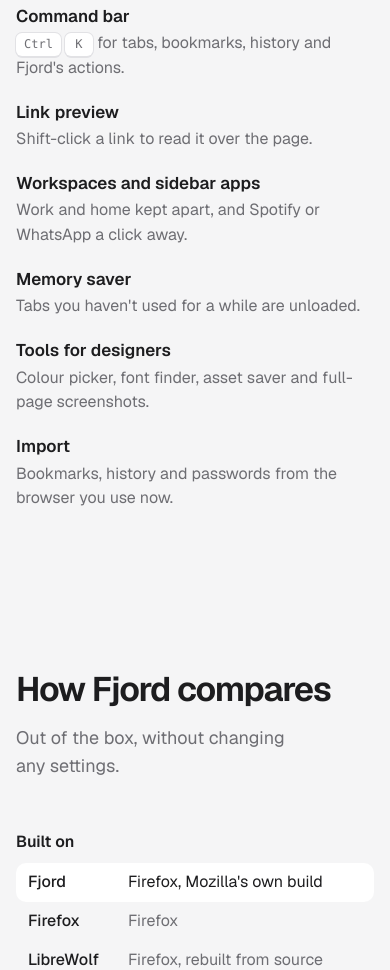
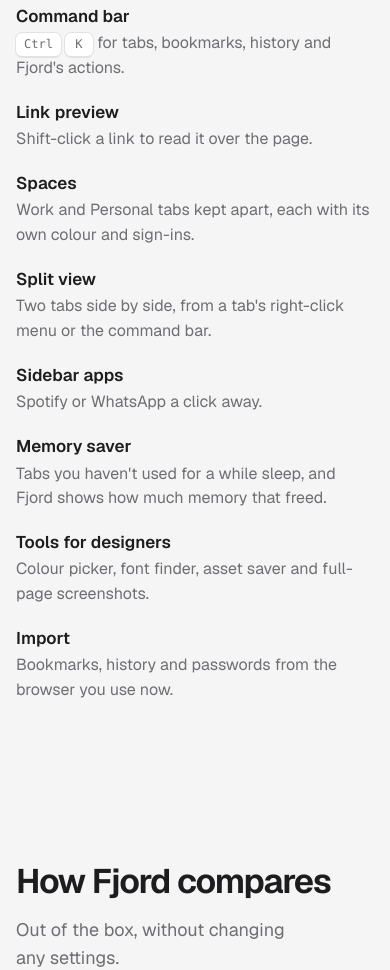
Before and after one commit to Elias-Mathisen/fjord, a plain HTML site: page docs/index.html in a window 390 px wide. Shown: the part 2717-3687 px from the top of the page. Drawn offline with Linux system fonts and the light colour scheme.

Commit message:
Fjord 2.0
Split view and Memory saver's freed memory join the 1.0.8 features (sync with iPhone, Spaces, the privacy report) as 2.0, and the website lists Spaces and split view.

```diff
--- a/docs/index.html
+++ b/docs/index.html
@@ -77,8 +77,10 @@
           <dt>Hide this</dt><dd>Right-click a cookie wall or sidebar and it's gone on that site.</dd>
           <dt>Command bar</dt><dd><span class="keys-inline"><kbd>Ctrl</kbd> <kbd>K</kbd></span> for tabs, bookmarks, history and Fjord's actions.</dd>
           <dt>Link preview</dt><dd>Shift-click a link to read it over the page.</dd>
-          <dt>Workspaces and sidebar apps</dt><dd>Work and home kept apart, and Spotify or WhatsApp a click away.</dd>
-          <dt>Memory saver</dt><dd>Tabs you haven't used for a while are unloaded.</dd>
+          <dt>Spaces</dt><dd>Work and Personal tabs kept apart, each with its own colour and sign-ins.</dd>
+          <dt>Split view</dt><dd>Two tabs side by side, from a tab's right-click menu or the command bar.</dd>
+          <dt>Sidebar apps</dt><dd>Spotify or WhatsApp a click away.</dd>
+          <dt>Memory saver</dt><dd>Tabs you haven't used for a while sleep, and Fjord shows how much memory that freed.</dd>
           <dt>Tools for designers</dt><dd>Colour picker, font finder, asset saver and full-page screenshots.</dd>
           <dt>Import</dt><dd>Bookmarks, history and passwords from the browser you use now.</dd>
         </dl>
--- a/src/fjord/whatsnew.json
+++ b/src/fjord/whatsnew.json
@@ -1,4 +1,8 @@
 {
+  "2.0.0": [
+    "Split view: two tabs side by side. Right-click a tab or a link, or press Ctrl+K (⌘K on a Mac) and choose Split view. A split works across Spaces and keeps its two tabs together.",
+    "Memory saver shows what it freed: Settings › Performance says how many tabs are asleep and about how much memory that saved, and so does a sleeping tab when you hover over it."
+  ],
   "1.0.8": [
     "Sync with your iPhone: scan a QR code in Settings with Fjord for iPhone, and your history, bookmarks and open tabs go both ways over your home Wi-Fi. Nothing goes through the internet.",
     "Spaces: separate sets of tabs like Work and Personal, each with its own colour. The button at the start of the tabs switches between them.",
```
Also changed, not shown: src/fjord/version.txt.
